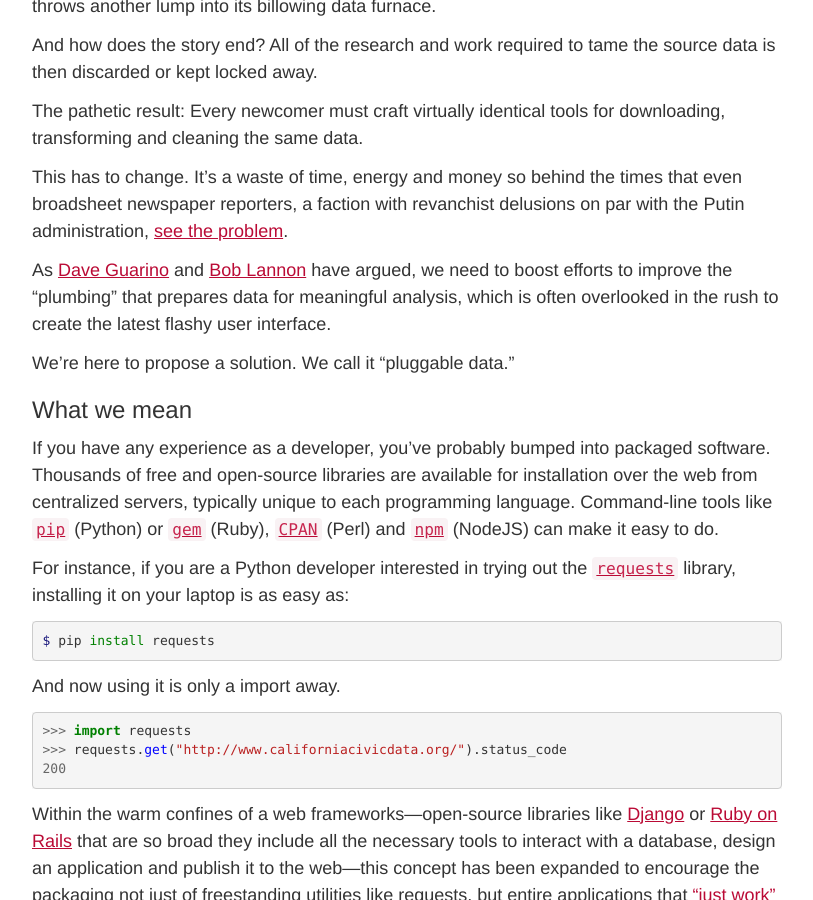
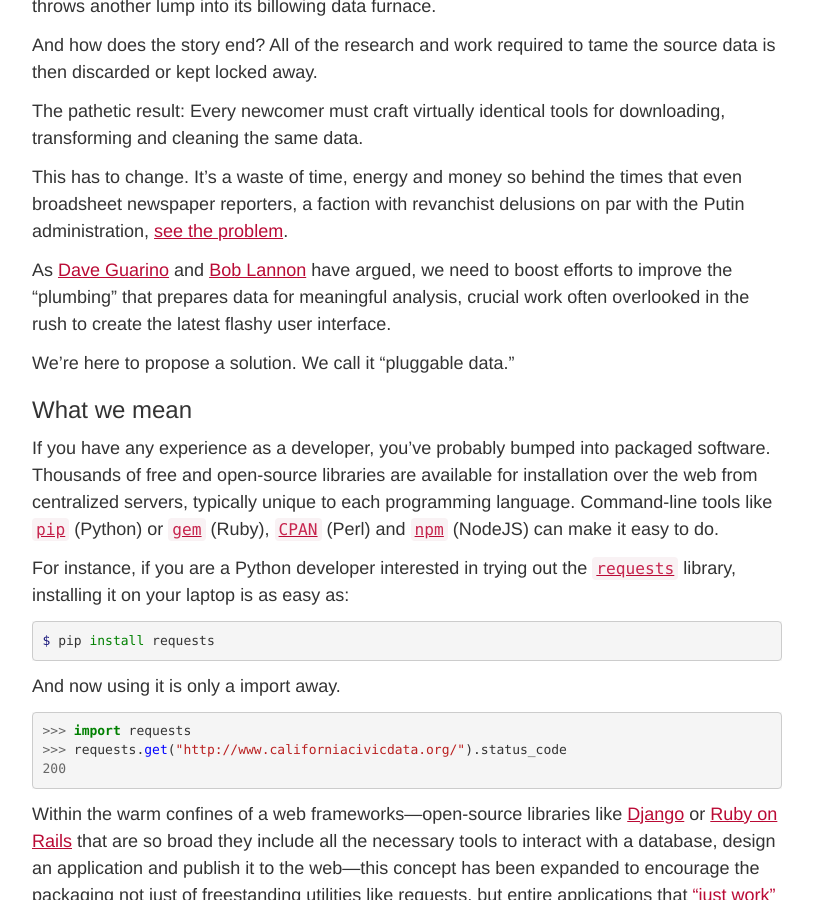
Before and after one commit to palewire/californiacivicdata.org, a Jekyll site: the page built from _posts/2015-01-01-pluggable-data.markdown, in a window 1280 px wide and 900 px high, scrolled down 466 px. Shown: the whole window, without its empty margins (38-851 px from the left). Built offline with Jekyll 4.4.1, drawn with Linux system fonts in a browser that asks for light colours.

Commit message:
Updated 2015-01-01-pluggable-data.markdown

```diff
--- a/_posts/2015-01-01-pluggable-data.markdown
+++ b/_posts/2015-01-01-pluggable-data.markdown
@@ -22,7 +22,7 @@
 
 This has to change. It’s a waste of time, energy and money so behind the times that even broadsheet newspaper reporters, a faction with revanchist delusions on par with the Putin administration, [see the problem](http://www.nytimes.com/2014/08/18/technology/for-big-data-scientists-hurdle-to-insights-is-janitor-work.html?_r=0).
 
-As [Dave Guarino](http://daguar.github.io/2014/03/17/etl-for-america/) and [Bob Lannon](http://sunlightfoundation.com/blog/2014/03/21/data-plumbers/) have argued, we need to boost efforts to improve the "plumbing" that prepares data for meaningful analysis, which is often overlooked in the rush to create the latest flashy user interface.
+As [Dave Guarino](http://daguar.github.io/2014/03/17/etl-for-america/) and [Bob Lannon](http://sunlightfoundation.com/blog/2014/03/21/data-plumbers/) have argued, we need to boost efforts to improve the "plumbing" that prepares data for meaningful analysis, crucial work often overlooked in the rush to create the latest flashy user interface.
 
 We're here to propose a solution. We call it "pluggable data."
 
```
